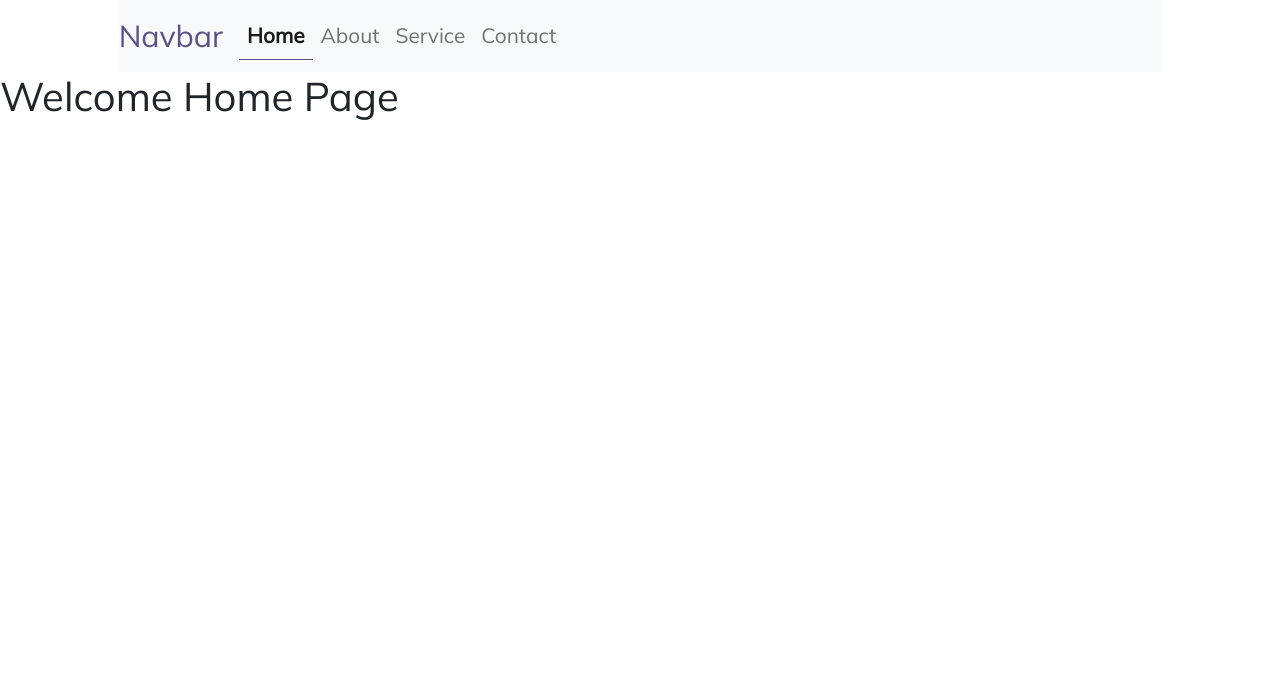
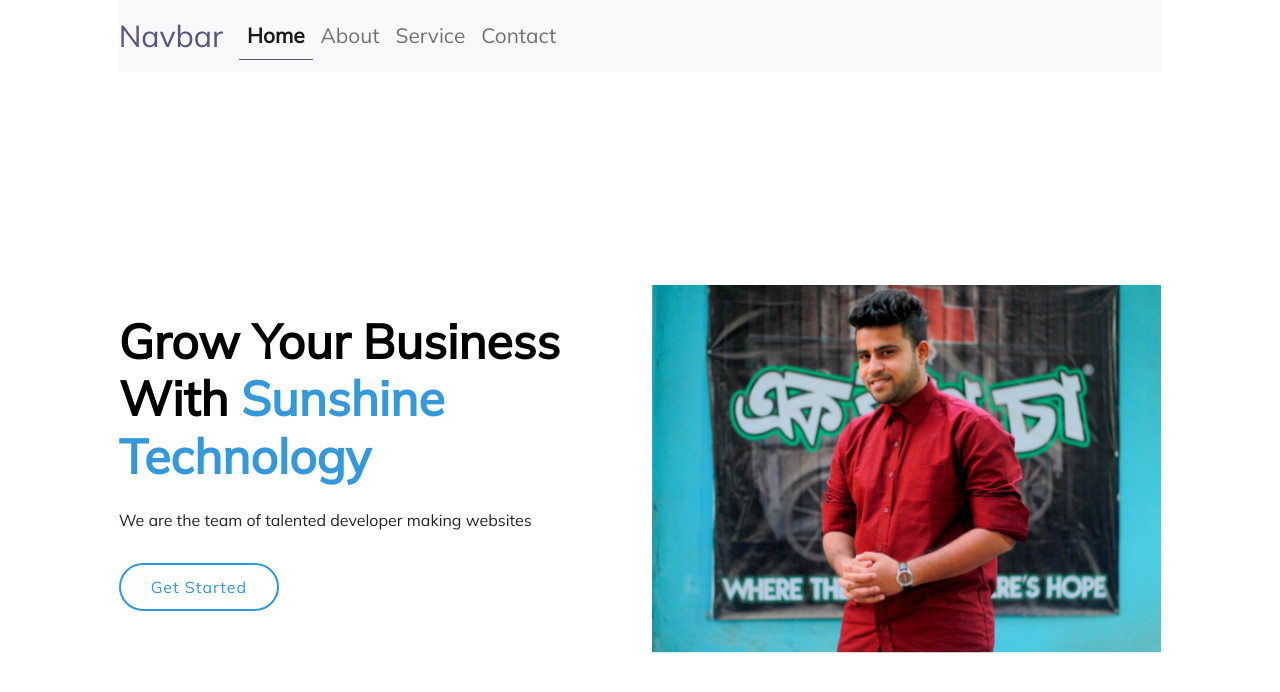
Before and after one commit to sarwarsunjid/html-to-react, a React (Create React App) app: page / in a window 1280 px wide. Shown: the top 692 px of the page. Built offline with nearby package versions, Linux system fonts and the light colour scheme.

Commit message:
Home Component Check, Header Css Added

```diff
--- a/src/Home.jsx
+++ b/src/Home.jsx
@@ -1,9 +1,38 @@
 import React from 'react'
+import web from '../src/images/home-bg.jpg'
+import { NavLink } from 'react-router-dom'
 
 const Home = () => {
   return (
     <>
-     <h1>Welcome Home Page</h1>
+     <section id="header" className="d-flex align-items-center">
+        <div className="container-fluid nav_bg">
+            <div className="row">
+              <div className="col-10 mx-auto">
+                <div className="row">
+                  <div className="col-md-6 pt-5 pt-lg-0 order-2 order-lg-1 d-flex justify-content-center flex-column">
+                    <h1>
+                      Grow Your Business With
+                        <strong className="brand-name"> Sunshine Technology
+                        </strong>
+                    </h1>
+                    <h6 className="my-3">
+                      We are the team of talented developer making websites
+                    </h6>
+                    <div className="mt-3">
+                      <NavLink to="/service" className="btn-get-start">
+                        Get Started
+                      </NavLink>
+                    </div>
+                  </div>
+                  <div className="col-lg-6 order-1 order-lg-2 header-img">
+                    <img src={web} className="img-fluid animated" alt="homeimg" />
+                  </div>
+                </div>
+              </div>
+            </div>
+        </div>
+      </section>
     </>
   )
 }
--- a/src/index.css
+++ b/src/index.css
@@ -31,6 +31,70 @@
   border-bottom: 1px solid #565387 !important ;
 }
 
+/* Header Css */
+#header {
+  width: 100%;
+  height: 80vh;
+  margin-top: 70px;
+}
+
+#header h1 {
+  margin: 0 0 10px 0;
+  font-size: 48px;
+  font-weight: 700;
+  color: #000;
+}
+
+.brand-name{
+  color: #3498db;
+}
+
+.btn-get-start{
+  font-weight: 500;
+  font-size: 16px;
+  letter-spacing: 1px;
+  display: inline-block;
+  padding: 10px 30px;
+  border-radius: 50px;
+  transition: 0.5s;
+  color:#3498db;
+  border: 2px solid #3498db;
+  text-decoration: none;
+}
+
+.btn-get-start:hover{
+  color: #fff;
+  background: #3498db;
+}
+
+.header-img{
+  text-align: right;
+}
+
+#header .animated{
+  animation: up-down 2s ease-in-out infinite alternate-reverse both;
+}
+
+@webkit-keyframes up-down{
+  0% {
+    transform: translateY(10px);
+  }
+  100% {
+    transform: translateY(-10px);
+  }
+
+}
+
+@keyframes up-down{
+  0% {
+    transform: translateY(10px);
+  }
+  100% {
+    transform: translateY(-10px);
+  }
+
+}
+
 @media(max-width: 991px){
   .navbar-brand{
     font-size: 1.5 rem !important;
```
Also changed, not shown: src/images/home-bg.jpg (added).
